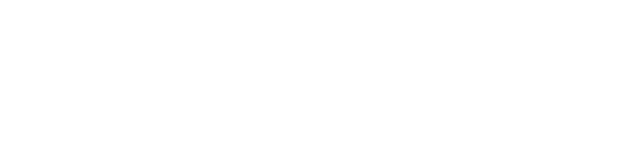
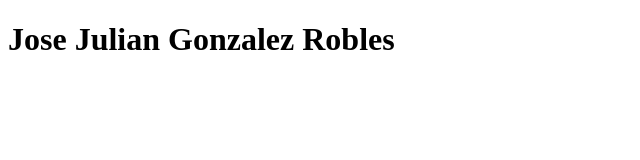
Before and after one commit to jgonzales-2024075/Prueba2, a plain HTML site: page index.html in a window 1280 px wide. Shown: the whole page, without its empty margins (0-640 px from the left). Drawn offline with Linux system fonts and the light colour scheme.

Commit message:
Agregar nombre a h1

```diff
--- a/index.html
+++ b/index.html
@@ -6,6 +6,6 @@
     <title>Holasss</title>
 </head>
 <body>
-
+    <h1>Jose Julian Gonzalez Robles</h1>
 </body>
 </html>
```
